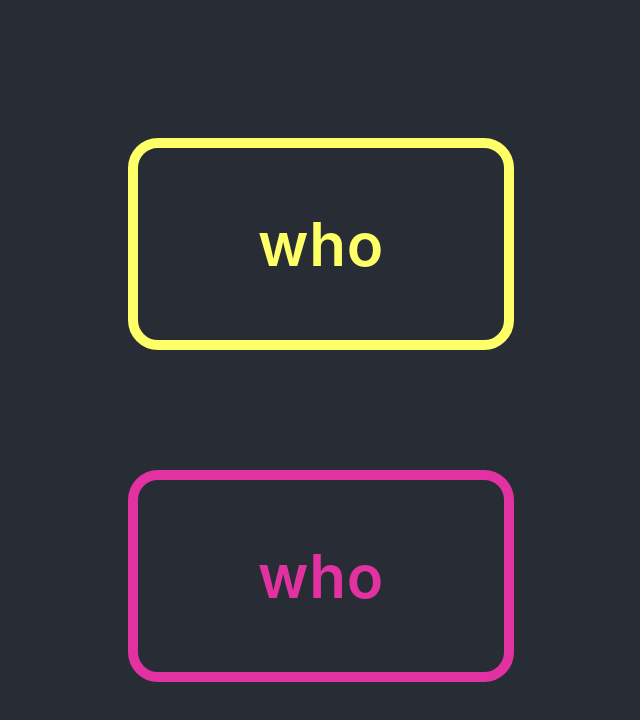
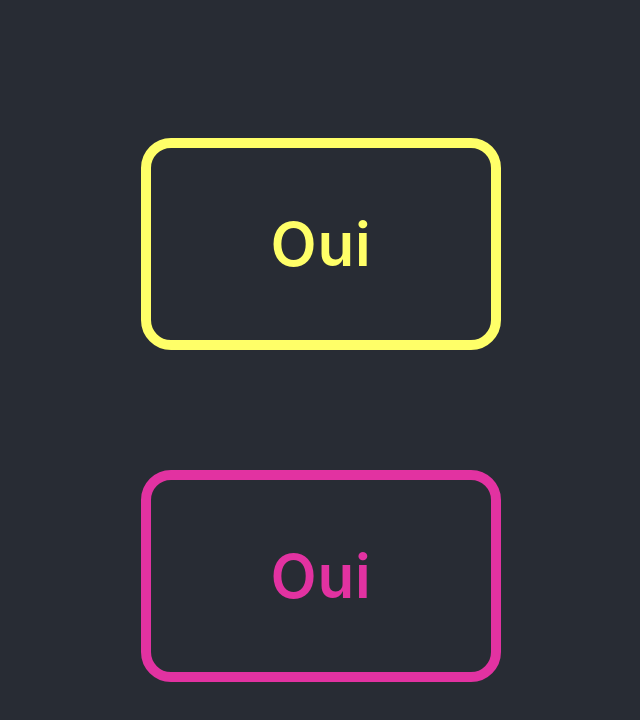
Before and after one commit to zyhou/poll-realtime-graphql, a React (Create React App) app in the folder client/: page / in a window 1280 px wide. Shown: the top 720 px of the page, without its empty margins (319-959 px from the left). Built offline with nearby package versions, Linux system fonts and the light colour scheme.

Commit message:
Update answers

```diff
--- a/client/src/Poll.js
+++ b/client/src/Poll.js
@@ -31,7 +31,7 @@ const Poll = () => {
                     value="1"
                     onChange={handleChange}
                 />
-                <div>who</div>
+                <div>Oui</div>
             </label>
             <label className="radio-right">
                 <input
@@ -40,7 +40,7 @@ const Poll = () => {
                     value="2"
                     onChange={handleChange}
                 />
-                <div>who</div>
+                <div>Oui</div>
             </label>
         </div>
     );
```
Also changed, not shown: 1 other file (tests, documents, lock files or other folders).
